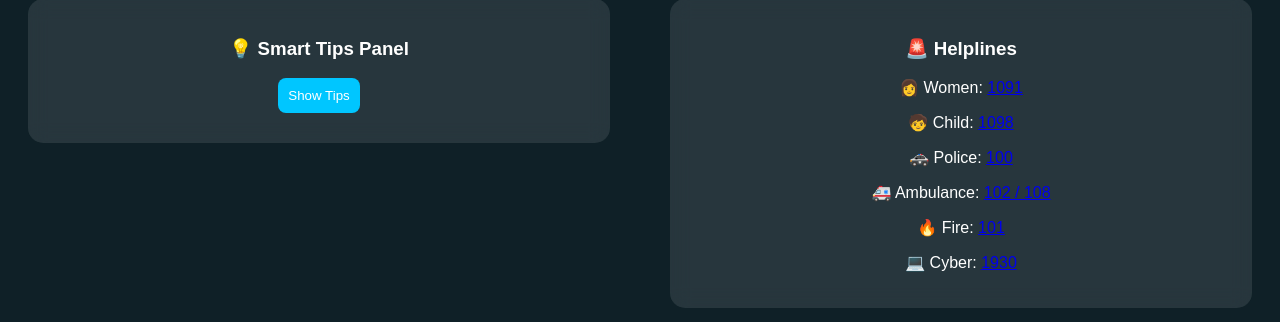
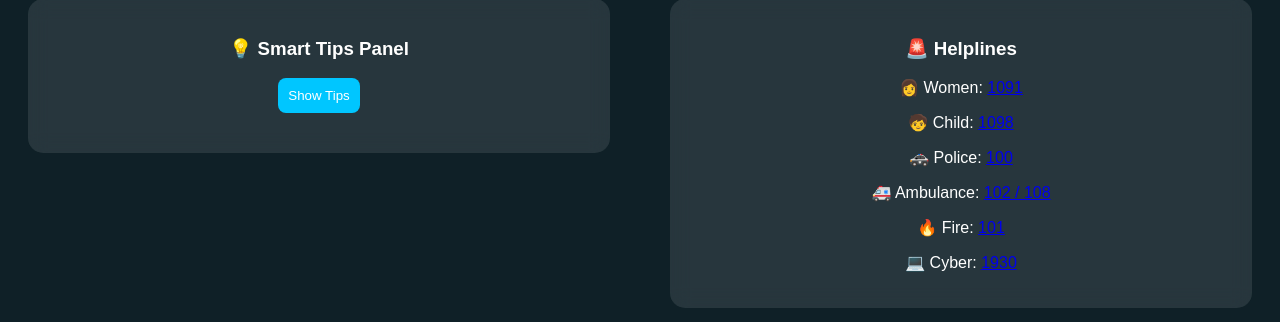
Before and after one commit to pihu098/cyber-safety-app, a Flask app: template templates/home.html in a window 1280 px wide. Shown: the part 131-453 px from the top of the page. Run offline with Flask 3, Linux system fonts and the light colour scheme; the template is opened without the code that fills it, so the values that code supplies are empty.

Commit message:
Update home.html

```diff
--- a/templates/home.html
+++ b/templates/home.html
@@ -85,7 +85,7 @@ button:hover {
 
         <button onclick="showTips()">Show Tips</button>
 
-        <div id="tipsBox" style="margin-top:10px;"></div>
+        <div id="tipsBox" style="margin-top:20px;"></div>
     </div>
 
     <!-- HELPLINE PANEL -->
```
